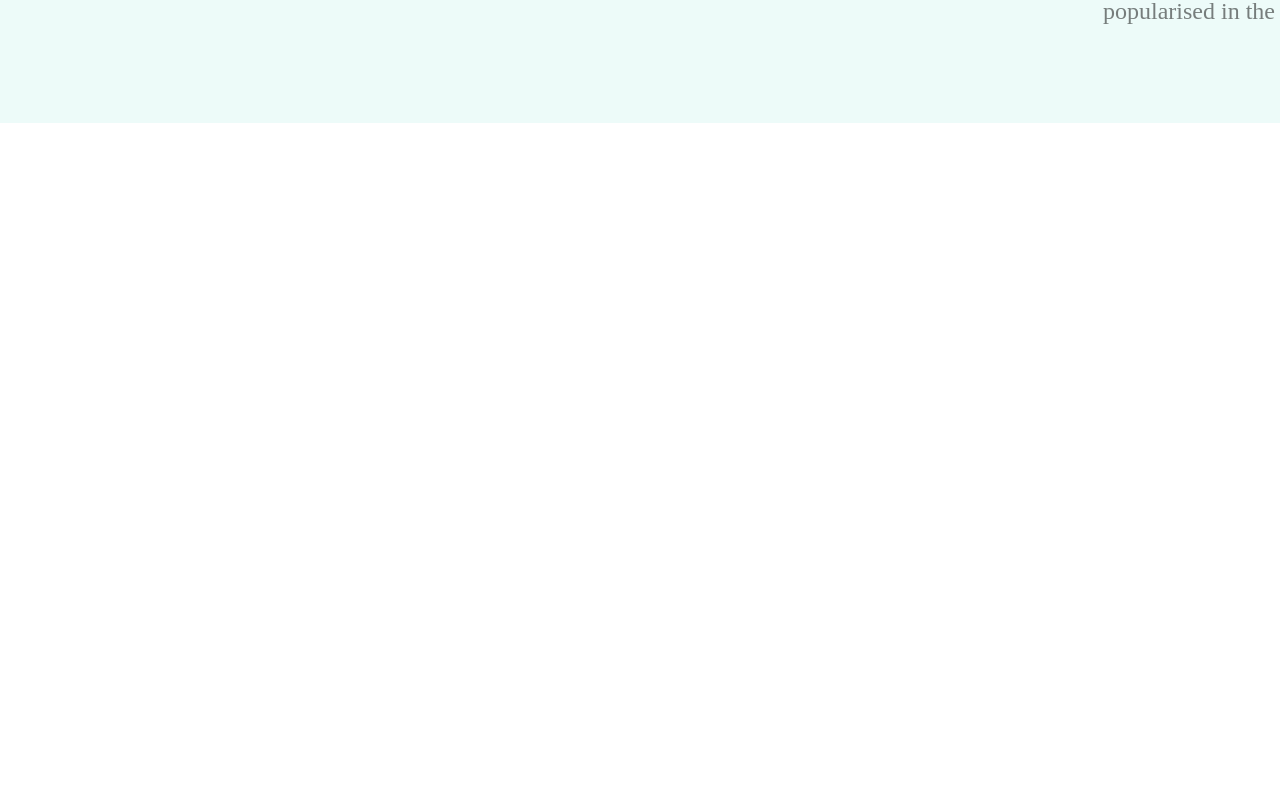
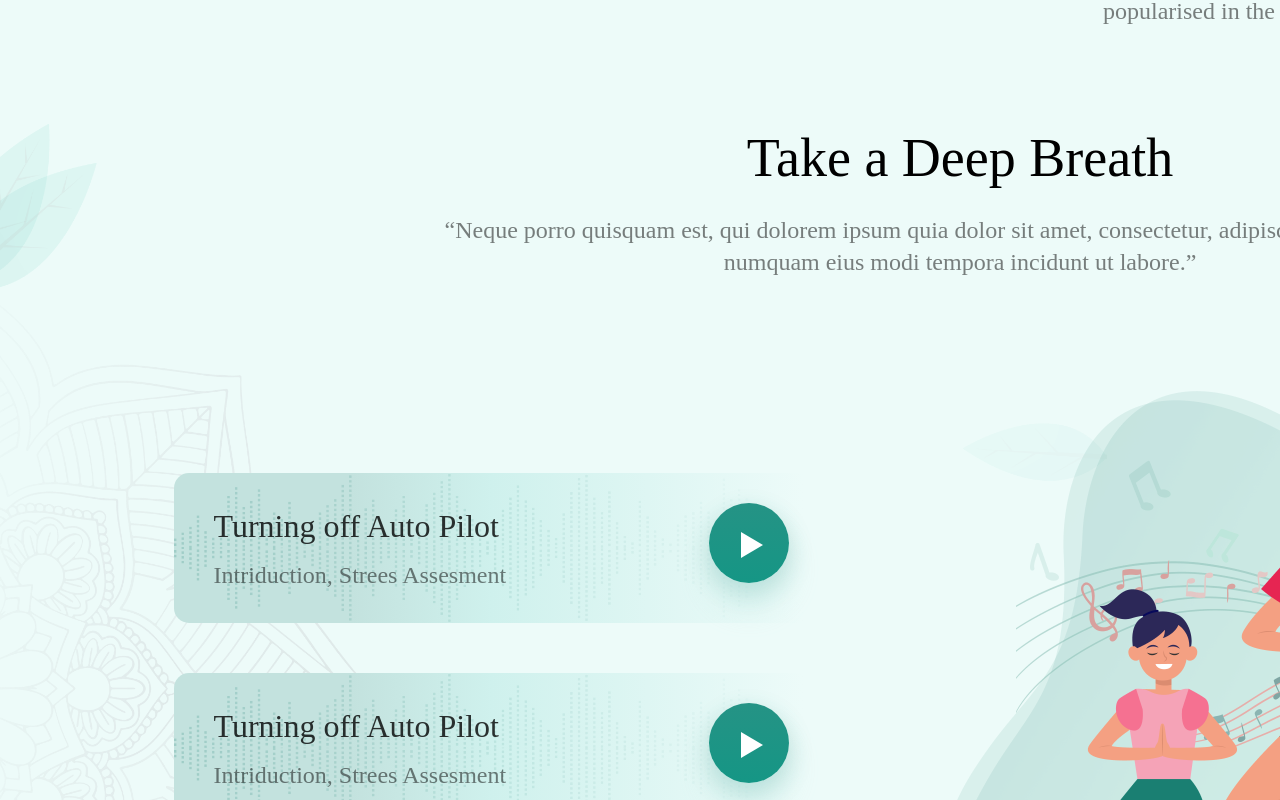
Before and after one commit to Hennady95/meditation_react, a React (Create React App) app: page / in a window 1280 px wide. Shown: the part 3080-3880 px from the top of the page. Before the commit the page ends 3203 px from the top, so only its background shows below. Built offline with nearby package versions, Linux system fonts and the light colour scheme.

Commit message:
add: audio section

```diff
--- a/src/App.css
+++ b/src/App.css
@@ -199,3 +199,48 @@
   line-height: 130%;
   color: rgba(0, 0, 0, 0.5);
 }
+
+.music {
+  display: flex;
+  flex-direction: column;
+  align-items: center;
+  background: url('./source/img/background/music-background.png') center / cover no-repeat;
+}
+
+.music_title {
+  margin-bottom: 22px;
+  font-family: Merienda One;
+  font-style: normal;
+  font-weight: normal;
+  font-size: 54px;
+  line-height: 130%;
+  text-align: center;
+  color: #000000;
+}
+
+.music_text {
+  width: 1105px;
+  font-family: Heebo;
+  font-style: normal;
+  font-weight: normal;
+  font-size: 24px;
+  line-height: 130%;
+  text-align: center;
+  color: rgba(0, 0, 0, 0.5);
+}
+
+.audio-container {
+  display: flex;
+}
+
+.audio-container > img {
+  width: 923px;
+  height: 941px;
+}
+
+.audio {
+  display: flex;
+  flex-direction: column;
+  align-items: flex-start;
+  justify-content: center;
+}
--- a/src/App.js
+++ b/src/App.js
@@ -3,10 +3,12 @@ import meditation from './source/img/icon/meditation-icon.png'
 import yoga from './source/img/icon/yoga-icon.png'
 import sound from './source/img/icon/sound-icon.png'
 import practice_img from './source/img/background/practice-background.png'
+import musicGirls from './source/img/music-girls.png'
 
 import {Navigation} from './components/navigation'
 import {SimpleButton} from './components/simpleBtn'
 import {Card} from './components/card'
+import {AudioContainer} from './components/audioContainer'
 
 function App() {
   return (
@@ -44,7 +46,16 @@ function App() {
         </div>
       </div>
       <div className = "music">
-
+        <p className = "music_title">Take a Deep Breath</p>
+        <p className = "music_text">“Neque porro quisquam est, qui dolorem ipsum quia dolor sit amet, consectetur, adipisci velit, sed quia non numquam eius modi tempora incidunt ut labore.”</p>
+        <div className = "audio-container">
+            <div className = "audio">
+              <AudioContainer name = "Turning off Auto Pilot" artist = "Intriduction, Strees Assesment"/>
+              <AudioContainer name = "Turning off Auto Pilot" artist = "Intriduction, Strees Assesment"/>
+              <AudioContainer name = "Turning off Auto Pilot" artist = "Intriduction, Strees Assesment"/>
+            </div>
+            <img src = {musicGirls} alt = "music meditation"/>
+        </div>
       </div>
     </div>
   );
--- /dev/null
+++ b/src/components/audioContainer/index.js
@@ -0,0 +1,13 @@
+import './style.css'
+
+export const AudioContainer = ({name,artist}) => {
+    return <div className = "audio-cover">
+        <div className = "cover-shadow">
+            <div>
+                <p className = "audio-name">{name}</p>
+                <p className = "audio-artist">{artist}</p>
+            </div>
+            <button className = "playBtn"></button>
+        </div>
+    </div>
+}
--- /dev/null
+++ b/src/components/audioContainer/style.css
@@ -0,0 +1,59 @@
+.audio-cover {
+    margin: 25px 0;
+    display: flex;
+    width: 650px;
+    height: 150px;
+    background: linear-gradient(90deg, #C3E2DE 27.22%, #CFF1ED 48.89%, #EDFBF9 96.77%);
+    border-radius: 15px;
+}
+
+.cover-shadow {
+    display: flex;
+    justify-content: space-between;
+    width: 100%;
+    height: 100%;
+    padding: 30px 35px 32px 40px;
+    background: url('../../source/img/background/voice.png') center /cover no-repeat;
+}
+
+.audio-name {
+    margin-bottom: 10px;
+    font-family: Heebo;
+    font-style: normal;
+    font-weight: 500;
+    font-size: 32px;
+    line-height: 47px;
+    color: rgba(0, 0, 0, 0.8);
+}
+
+.audio-artist {
+    font-family: Heebo;
+    font-style: normal;
+    font-weight: normal;
+    font-size: 24px;
+    line-height: 130%;
+    color: rgba(0, 0, 0, 0.5);
+}
+
+.playBtn {
+    position: relative;
+    width: 80px;
+    height: 80px;
+    background: linear-gradient(180deg, #259385 0%, #159685 100%);
+    box-shadow: 0px 25px 30px rgba(179, 228, 221, 0.3), 0px 9px 24px rgba(26, 127, 114, 0.23);
+    border:none;
+    border-radius: 50%;
+    cursor: pointer;
+}
+
+.playBtn::after {
+    position: absolute;
+    content: '';
+    top: 29px;
+    left: 32px;
+    width: 0px;
+    height: 0px;
+    border-left: 22px solid #FFFFFF;
+    border-top: 13px solid transparent;
+    border-bottom: 13px solid transparent;
+}
```
Also changed, not shown: src/source/img/background/audio-background.png (added), src/source/img/background/voice.png (added).
